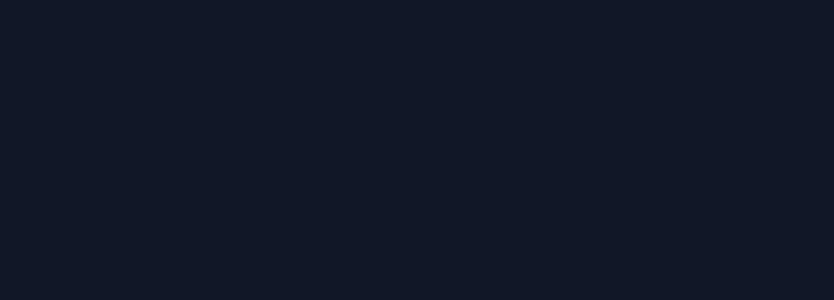
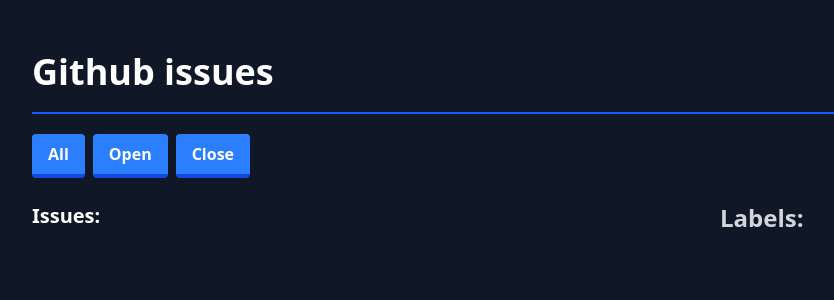
Before and after one commit to TeslaWillow/31-github-issues, an Angular app: page /issues in a window 1280 px wide. Before the commit this address led to /. Shown: the top 300 px of the page, without its empty margins (96-930 px from the left). Built offline with nearby package versions, Linux system fonts and the light colour scheme.

Commit message:
add issue management components and routing

```diff
--- a/angular.json
+++ b/angular.json
@@ -16,9 +16,7 @@
             "outputPath": "dist/github-issues",
             "index": "src/index.html",
             "browser": "src/main.ts",
-            "polyfills": [
-              "zone.js"
-            ],
+            "polyfills": [],
             "tsConfig": "tsconfig.app.json",
             "assets": [
               {
--- a/src/app/app.config.ts
+++ b/src/app/app.config.ts
@@ -1,8 +1,11 @@
-import { ApplicationConfig, provideZoneChangeDetection } from '@angular/core';
+import { ApplicationConfig, provideExperimentalZonelessChangeDetection, provideZoneChangeDetection } from '@angular/core';
 import { provideRouter } from '@angular/router';
 
 import { routes } from './app.routes';
 
 export const appConfig: ApplicationConfig = {
-  providers: [provideZoneChangeDetection({ eventCoalescing: true }), provideRouter(routes)]
+  providers: [
+    provideRouter(routes),
+    provideExperimentalZonelessChangeDetection(),
+  ]
 };
--- a/src/app/app.routes.ts
+++ b/src/app/app.routes.ts
@@ -1,3 +1,16 @@
 import { Routes } from '@angular/router';
 
-export const routes: Routes = [];
+export const routes: Routes = [
+  {
+    path: 'issues',
+    loadComponent: () => import('./modules/issues/pages/issue-list/issue-list-page.component').then(m => m.default)
+  },
+  {
+    path: 'issue/:number',
+    loadComponent: () => import('./modules/issues/pages/issue/issue-page.component').then(m => m.default)
+  },
+  {
+    path: '**',
+    redirectTo: 'issues',
+  }
+];
--- /dev/null
+++ b/src/app/modules/issues/pages/issue-list/issue-list-page.component.html
@@ -0,0 +1,33 @@
+<h1>Github issues</h1>
+<div class="my-5 border-b-2 border-blue-600"></div>
+
+<section class="grid grid-cols-1 sm:grid-cols-3 gap-2">
+
+  <!-- PARA CONTROLAR EL ESTADO -->
+  <div class="flex flex-col col-span-3">
+    <div class="flex gap-2">
+      <button class="btn">All</button>
+      <button class="btn">Open</button>
+      <button class="btn">Close</button>
+    </div>
+  </div>
+
+  <!-- LISTADO -->
+  <div class="mt-4 flex flex-col col-span-2">
+    <h3>Issues: </h3>
+    <!-- Todo: LISTADO de issues -->
+
+    <!-- Todo: Spinner -->
+
+    <!-- Todo: Si no hay issues por el filtro -->
+  </div>
+
+  <!-- LABELS -->
+   <div>
+    <h2>Labels: </h2>
+    <!-- Todo: Spinner -->
+
+    <!-- Todo: Label Selector -->
+   </div>
+
+</section>
--- /dev/null
+++ b/src/app/modules/issues/pages/issue/issue-page.component.html
@@ -0,0 +1 @@
+<h1>Issue number: <small>123</small></h1>
```
Also changed, not shown: src/app/modules/issues/pages/issue-list/issue-list-page.component.ts (added, +8 -0 lines), src/app/modules/issues/pages/issue/issue-page.component.ts (added, +8 -0 lines).
